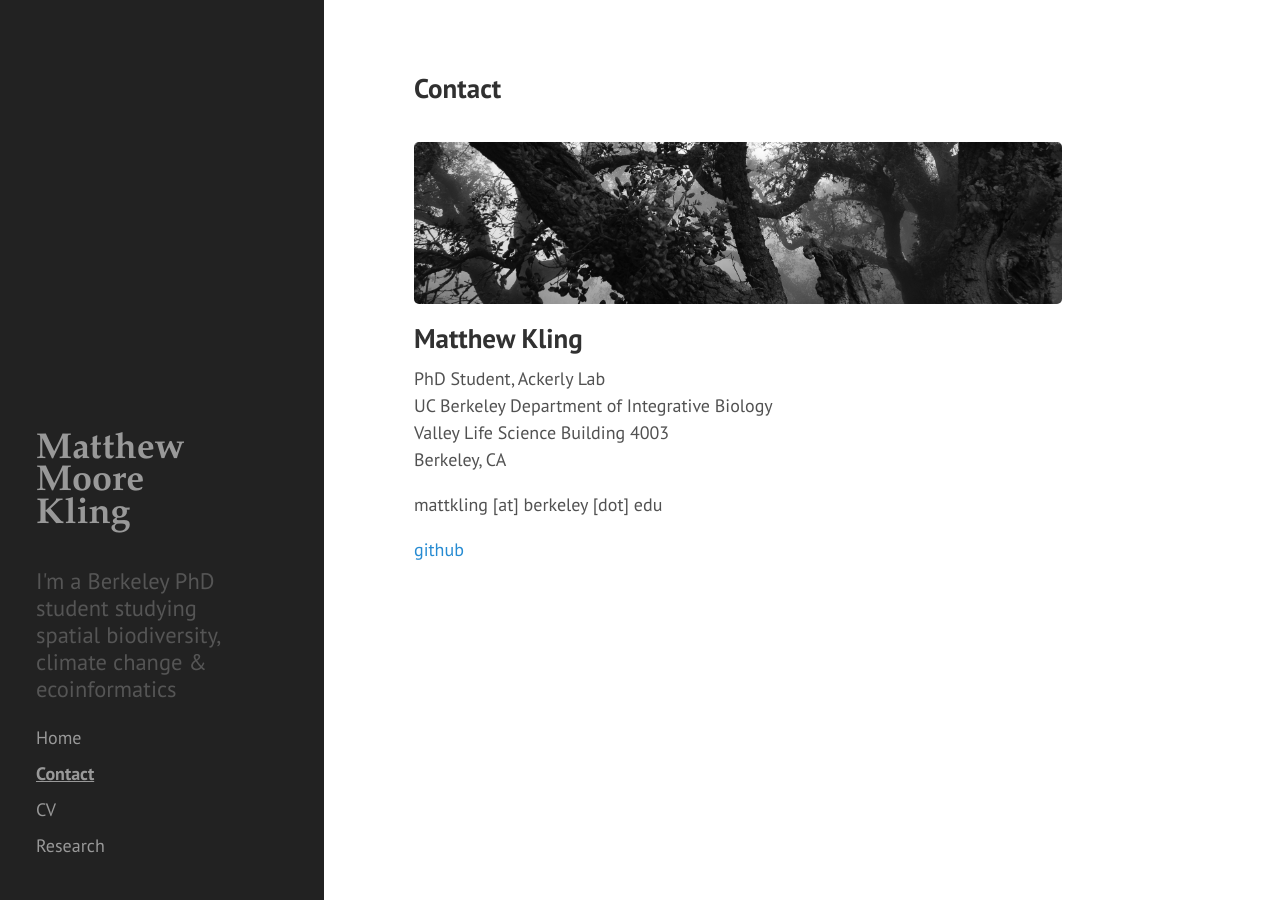
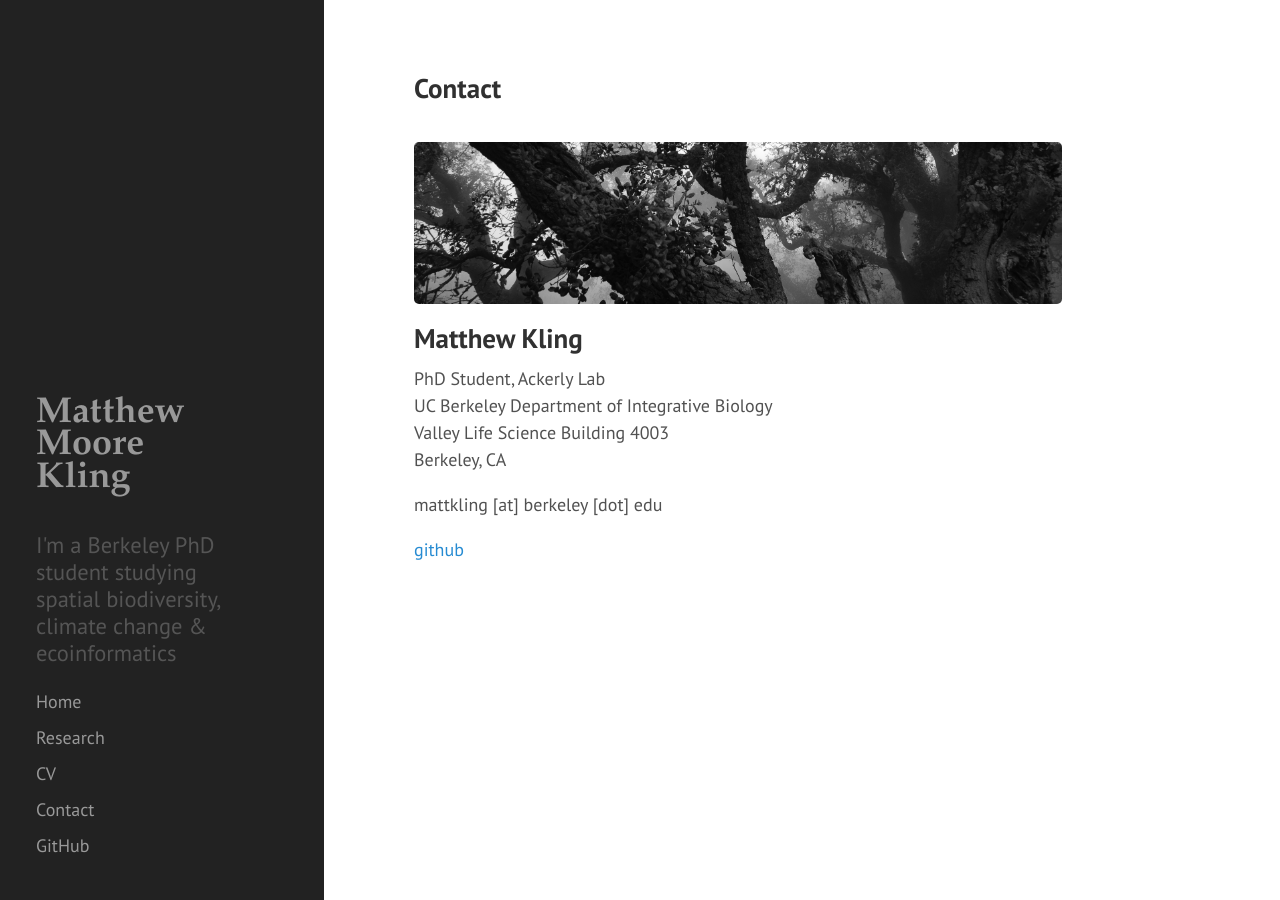
Before and after one commit to matthewkling/matthewkling.github.io, a Jekyll site: the page built from contact.md, in a window 1280 px wide. Built offline with Jekyll 4.4.1, drawn with Linux system fonts in a browser that asks for light colours; Markdown is read by kramdown in place of the engine named in the settings.

Commit message:
change sidebar links from autogenerated to manually hardcoded

```diff
--- a/_includes/sidebar.html
+++ b/_includes/sidebar.html
@@ -11,8 +11,14 @@
 
     <nav class="sidebar-nav">
       <a class="sidebar-nav-item{% if page.url == site.baseurl %} active{% endif %}" href="{{ site.baseurl }}">Home</a>
+      <a class="sidebar-nav-item" href="/research/">Research</a>
+      <a class="sidebar-nav-item" href="/cv/">CV</a>
+      <a class="sidebar-nav-item" href="/contact/">Contact</a>
+      <a class="sidebar-nav-item" href="https://github.com/matthewkling">GitHub</a>
 
-      {% comment %}
+
+
+      <!-- {% comment %}
         The code below dynamically generates a sidebar nav of pages with
         `layout: page` in the front-matter. See readme for usage.
       {% endcomment %}
@@ -24,7 +30,7 @@
             <a class="sidebar-nav-item{% if page.url == node.url %} active{% endif %}" href="{{ node.url }}">{{ node.title }}</a>
           {% endif %}
         {% endif %}
-      {% endfor %}
+      {% endfor %} -->
 
       <!-- <a class="sidebar-nav-item" href="{{ site.github.repo }}/archive/v{{ site.version }}.zip">Download</a> -->
       <!-- <a class="sidebar-nav-item" href="{{ site.github.repo }}">GitHub project</a>  -->
```
